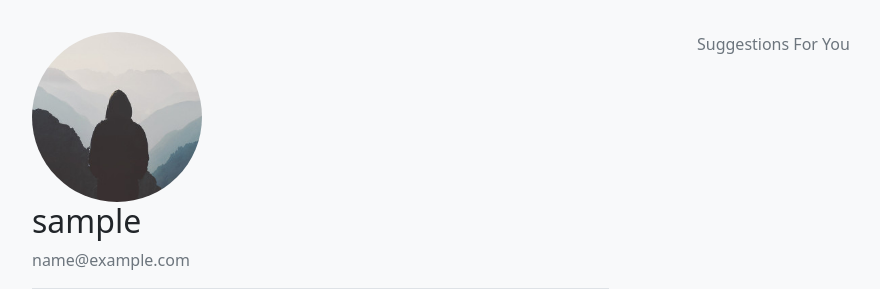
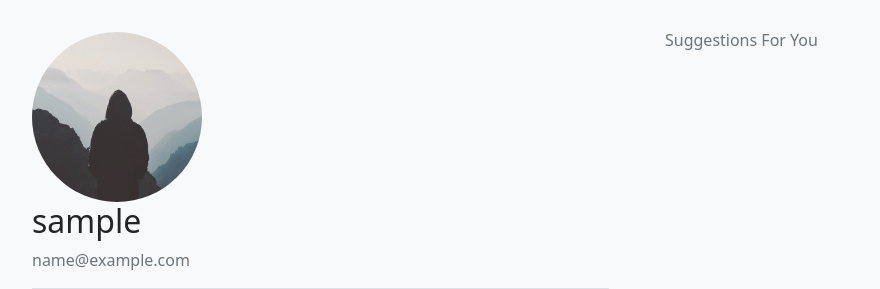
Before and after one commit to ReneTheMC/peeping-app, a Django app: page /accounts/edit/ in a window 1280 px wide. Shown: the part 120-409 px from the top of the page, without its empty margins (177-1057 px from the left). Run offline with Django 4.2, Linux system fonts and the light colour scheme; the visitor is signed in with stand-in values (Sample User, id 1); some libraries are stand-ins or nearby versions.

Commit message:
update app

```diff
--- a/posts/templates/base.html
+++ b/posts/templates/base.html
@@ -148,8 +148,8 @@
         </div>
         <!-- sidebar -->
         <div class="col-md-3">
-          <div class="p-3 m-3 sticky-top">
-            <p class="text-muted">Suggestions For You</p>
+          <div class="mt-4 pt-1 sticky-top">
+            <p class="text-muted mb-4">Suggestions For You</p>
             {% block sidebar %}{% endblock %}
           </div>
         </div>
--- a/posts/templates/home.html
+++ b/posts/templates/home.html
@@ -1,7 +1,9 @@
 {% extends 'base.html' %}
 
 {% block content %}
+
 {% include 'post_card.html' %}
+
 {% endblock %}
 
 {% block sidebar %}
```
